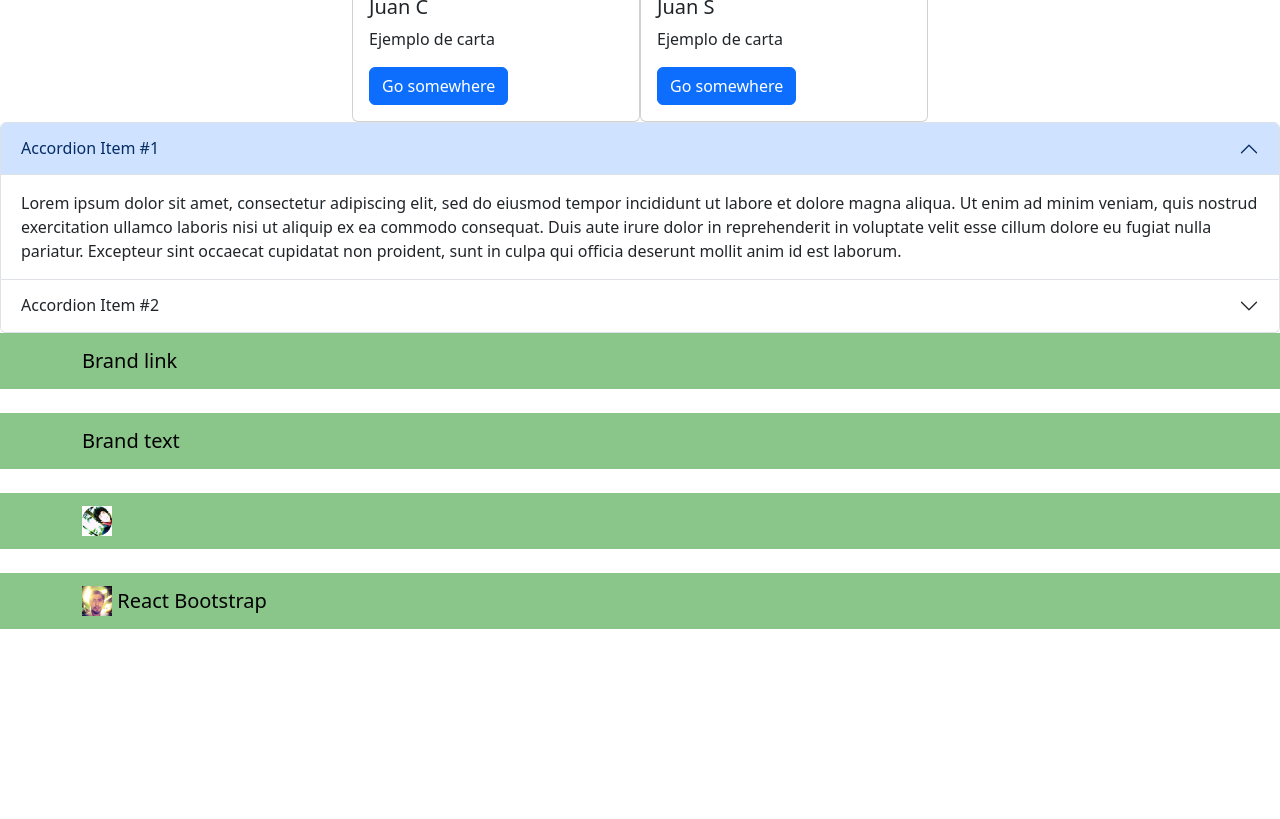
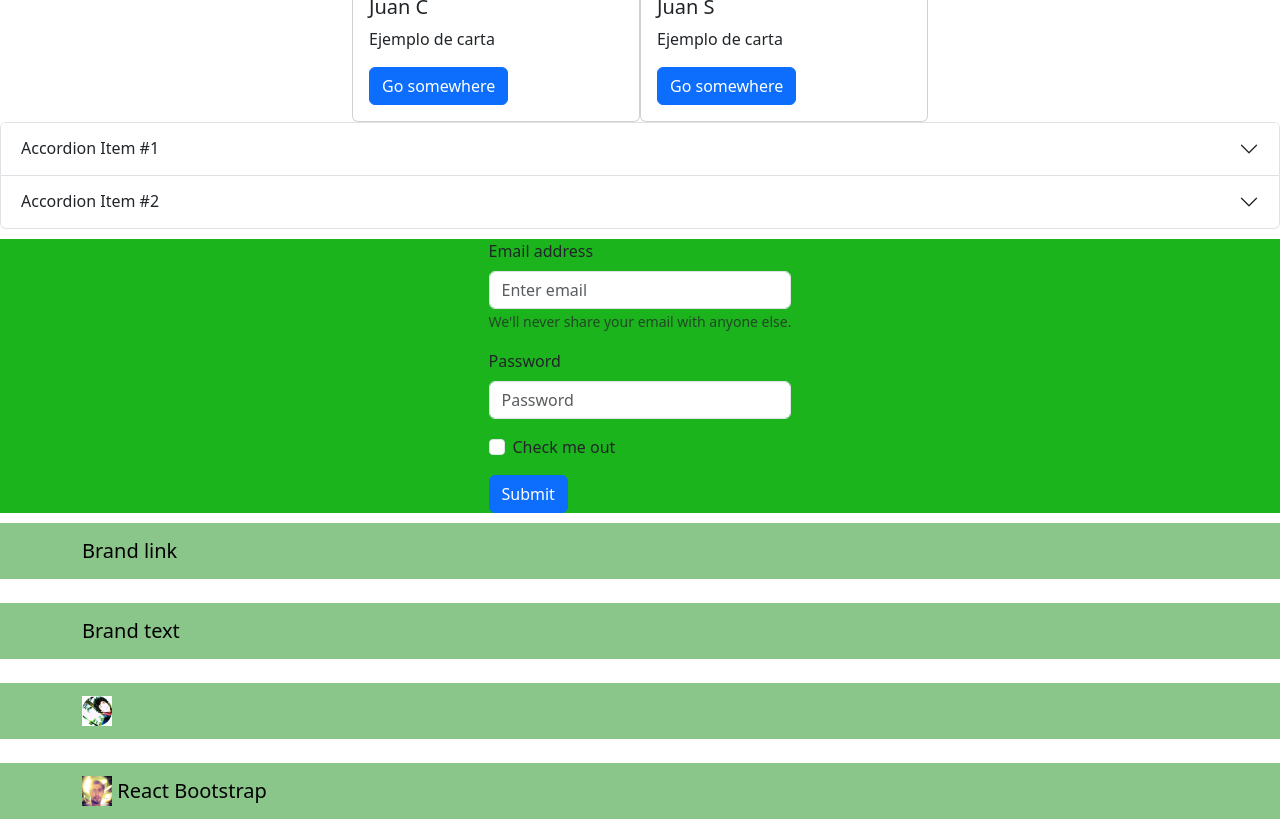
Before and after one commit to manuelcalso/ejercicio-react-vite-juan, a React (Vite) app: page / in a window 1280 px wide. Shown: the part 700-1519 px from the top of the page. Before the commit the page ends 1329 px from the top, so only its background shows below. Built offline with nearby package versions, Linux system fonts and the light colour scheme.

Commit message:
se agrega formulario XD

```diff
--- a/src/Acordion.jsx
+++ b/src/Acordion.jsx
@@ -2,7 +2,7 @@
 
 function Acordion() {
   return (
-    <Accordion defaultActiveKey="0">
+    <Accordion>
       <Accordion.Item eventKey="0">
         <Accordion.Header>Accordion Item #1</Accordion.Header>
         <Accordion.Body>
--- a/src/App.jsx
+++ b/src/App.jsx
@@ -5,6 +5,7 @@
 import "bootstrap/dist/css/bootstrap.min.css"
 import { SpinnerExp, Growspinner } from "./Spinner"
 import Acordion from "./Acordion"
+import Basicform from "./Forms"
 
 function App() {
   const metadata = {
@@ -30,6 +31,9 @@
       <div>
         <Acordion />
       </div>
+      <div id="formid">
+        <Basicform />
+      </div>
       <div>
         <Footer />
       </div>
--- /dev/null
+++ b/src/Forms.jsx
@@ -0,0 +1,29 @@
+import Button from "react-bootstrap/Button"
+import Form from "react-bootstrap/Form"
+
+function Basicform() {
+  return (
+    <Form>
+      <Form.Group className="mb-3" controlId="formBasicEmail">
+        <Form.Label>Email address</Form.Label>
+        <Form.Control type="email" placeholder="Enter email" />
+        <Form.Text className="text-muted">
+          We'll never share your email with anyone else.
+        </Form.Text>
+      </Form.Group>
+
+      <Form.Group className="mb-3" controlId="formBasicPassword">
+        <Form.Label>Password</Form.Label>
+        <Form.Control type="password" placeholder="Password" />
+      </Form.Group>
+      <Form.Group className="mb-3" controlId="formBasicCheckbox">
+        <Form.Check type="checkbox" label="Check me out" />
+      </Form.Group>
+      <Button variant="primary" type="submit">
+        Submit
+      </Button>
+    </Form>
+  )
+}
+
+export default Basicform
--- a/src/index.css
+++ b/src/index.css
@@ -25,3 +25,10 @@
   justify-content: center;
   align-items: center;
 }
+
+#formid {
+  display: flex;
+  justify-content: center;
+  background-color: rgb(28, 180, 28);
+  margin: 10px 0px 10px 0px;
+}
```
